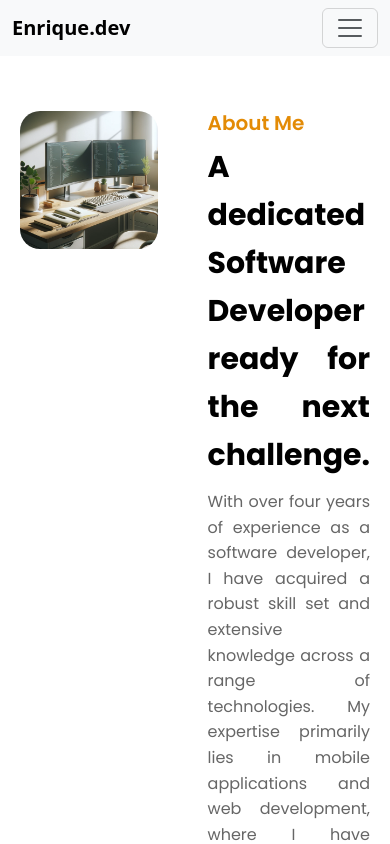
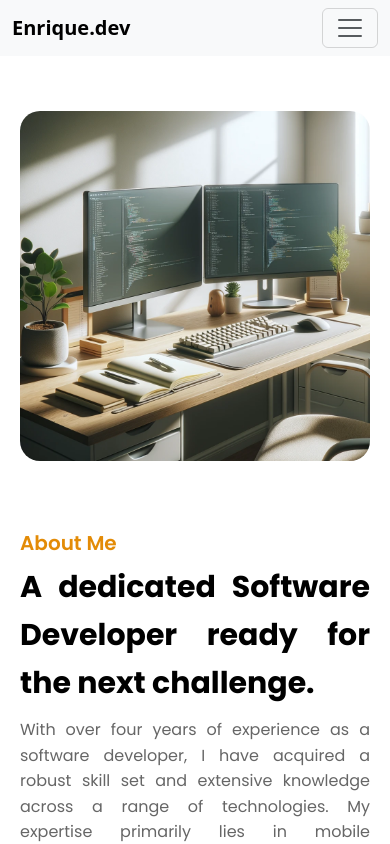
Before and after one commit to enrique95ae/MyWeb, an Angular app: page /about in a window 390 px wide. Shown: the top 844 px of the page. Built offline with nearby package versions, Linux system fonts and the light colour scheme.

Commit message:
adjustedfor mobile

```diff
--- a/src/app/components/about/experience/experience.component.css
+++ b/src/app/components/about/experience/experience.component.css
@@ -57,16 +57,25 @@ flex: 3;
     text-align: justify;
 }
 
+/* Responsive adjustments for mobile screens */
 @media (max-width: 768px) {
-    .text-container {
-        flex: 1;
-        /* Reset the flex to 1 on smaller screens */
-        max-width: 100%;
-        /* Allow text container to take full width */
+    .container {
+        flex-direction: column;
+        /* Stack the children vertically */
     }
 
-    .image-container {
+    .image-container,
+    .text-container {
+        flex: none;
+        /* Remove the flex sizing */
         max-width: 100%;
-        /* Allow image container to take full width */
+        /* Allow each container to take the full width */
+        width: 100%;
+        /* Ensure they fill the parent */
+    }
+
+    .text-container {
+        margin-top: 20px;
+        /* Add some space between the image and text */
     }
 }
```
